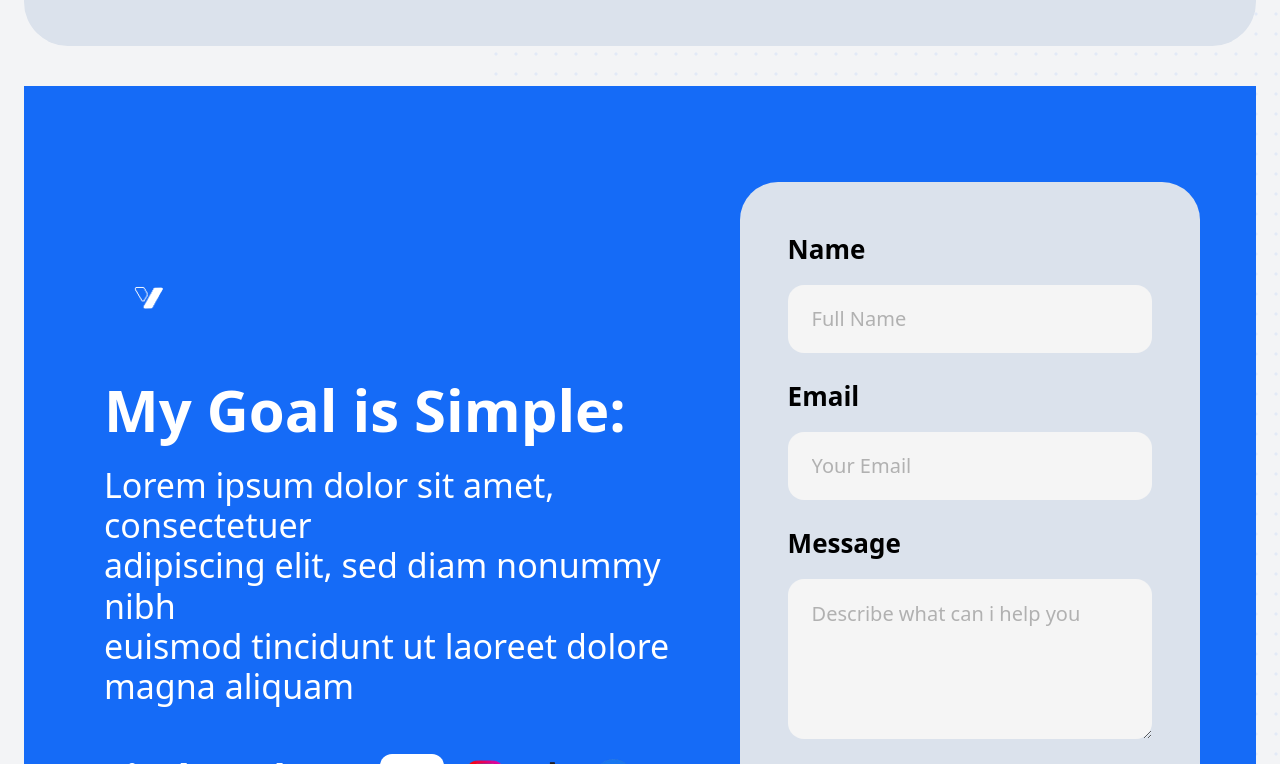
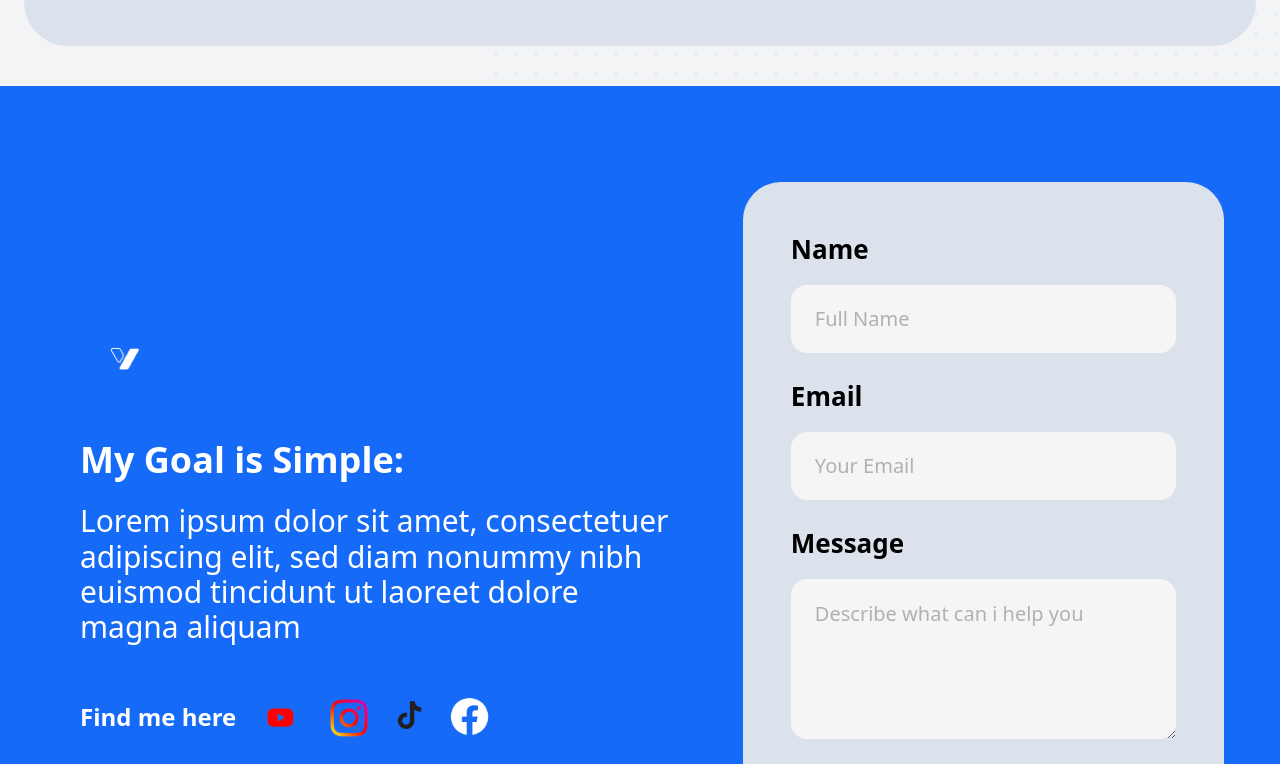
Before and after one commit to IshakAbdiazizHussen/Eng.yusuf-vision, a Next.js app: page /tech-blog in a window 1280 px wide. Shown: the part 3516-4280 px from the top of the page. Built offline with nearby package versions, Linux system fonts and the light colour scheme.

Commit message:
Making a fixed and icons smoothly

```diff
--- a/src/app/tech-blog/page.tsx
+++ b/src/app/tech-blog/page.tsx
@@ -45,7 +45,7 @@ export default function TechBlogPage() {
   )
 
   return (
-    <PageFrame>
+    <PageFrame flushBottom>
       <section className="mt-10 px-6 py-6 text-center">
         <h1 className="text-4xl font-bold leading-none text-[#1d6cff] sm:text-[62px]">
           Tech Blog
@@ -192,8 +192,8 @@ export default function TechBlogPage() {
 
       {newsletterSection}
 
-      <section className="mt-10 rounded-[0px_0px_36px_36px] bg-[#156bf7] px-8 py-16 md:px-14 md:py-24">
-        <div className="grid gap-14 xl:grid-cols-[1.18fr_0.9fr] xl:items-center">
+      <section className="relative left-1/2 right-1/2 mt-10 ml-[-50vw] mr-[-50vw] w-screen bg-[#156bf7] px-8 py-16 md:px-14 md:py-24">
+        <div className="mx-auto grid w-full max-w-[1520px] gap-14 xl:grid-cols-[1.18fr_0.9fr] xl:items-center">
           <div className="max-w-[720px] xl:pl-6">
             <Image
               src="/Eng Yuyu Logo-21.png"
@@ -203,11 +203,11 @@ export default function TechBlogPage() {
               className="h-[54px] w-[72px] object-contain md:h-[68px] md:w-[90px]"
             />
 
-            <h2 className="mt-10 text-[34px] font-bold leading-[1.05] text-white md:mt-12 md:text-[58px]">
+            <h2 className="mt-10 text-4xl font-bold leading-[1.05] text-white md:mt-12 ">
               My Goal is Simple:
             </h2>
 
-            <p className="mt-6 max-w-[680px] text-[21px] font-light leading-[1.18] text-white md:text-[34px]">
+            <p className="mt-6 max-w-[680px] text-3xl font-light leading-[1.18] text-white ">
               Lorem ipsum dolor sit amet, consectetuer
               <br />
               adipiscing elit, sed diam nonummy nibh
@@ -217,8 +217,8 @@ export default function TechBlogPage() {
               magna aliquam
             </p>
 
-            <div className="mt-10 flex flex-wrap items-center gap-4 md:mt-12 md:gap-4">
-              <span className="text-[28px] font-bold leading-none text-white md:text-[40px]">
+            <div className="mt-10 flex flex-wrap items-center gap-2 md:mt-12 md:gap-3">
+              <span className="text-2xl font-bold leading-none text-white ">
                 Find me here
               </span>
 
@@ -226,7 +226,7 @@ export default function TechBlogPage() {
                 href="https://www.youtube.com/@engyuyu"
                 target="_blank"
                 rel="noreferrer"
-                className="inline-flex h-[42px] w-[58px] items-center justify-center rounded-[12px] bg-white text-[#156bf7] transition-opacity hover:opacity-90 md:h-[48px] md:w-[64px]"
+                className="inline-flex h-[42px] w-[58px] items-center justify-center transition-opacity hover:opacity-90 md:h-[48px] md:w-[64px]"
               >
                 <Image
                   src="/youtubeRemoving.png"
@@ -279,6 +279,7 @@ export default function TechBlogPage() {
                   width={42}
                   height={42}
                   className="h-full w-full object-contain"
+                  style={{ filter: "brightness(0) invert(1)" }}
                 />
               </a>
             </div>
--- a/src/components/page-frame.tsx
+++ b/src/components/page-frame.tsx
@@ -1,7 +1,13 @@
 import type { ReactNode } from "react"
 import { SiteNav } from "./site-nav"
 
-export function PageFrame({ children }: { children: ReactNode }) {
+export function PageFrame({
+  children,
+  flushBottom = false,
+}: {
+  children: ReactNode
+  flushBottom?: boolean
+}) {
   return (
     <main className="relative min-h-screen overflow-hidden bg-[#f3f4f6]">
       <div
@@ -14,7 +20,11 @@ export function PageFrame({ children }: { children: ReactNode }) {
         }}
       />
 
-      <div className="relative mx-auto w-full max-w-[1520px] px-4 pb-12 pt-28 sm:px-6 sm:pt-24">
+      <div
+        className={`relative mx-auto w-full max-w-[1520px] px-4 pt-28 sm:px-6 sm:pt-24 ${
+          flushBottom ? "pb-0" : "pb-12"
+        }`}
+      >
         <SiteNav />
         {children}
       </div>
```
